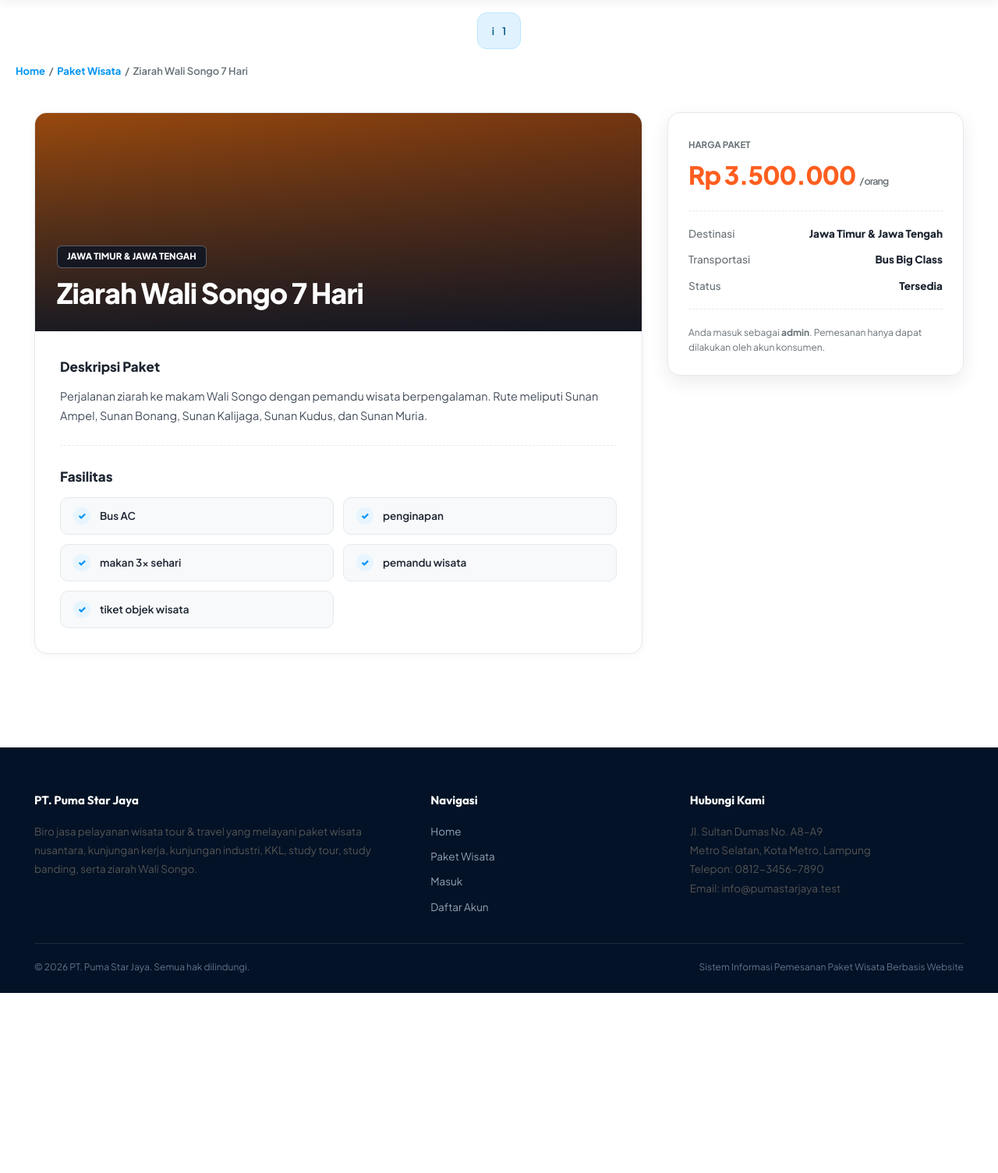
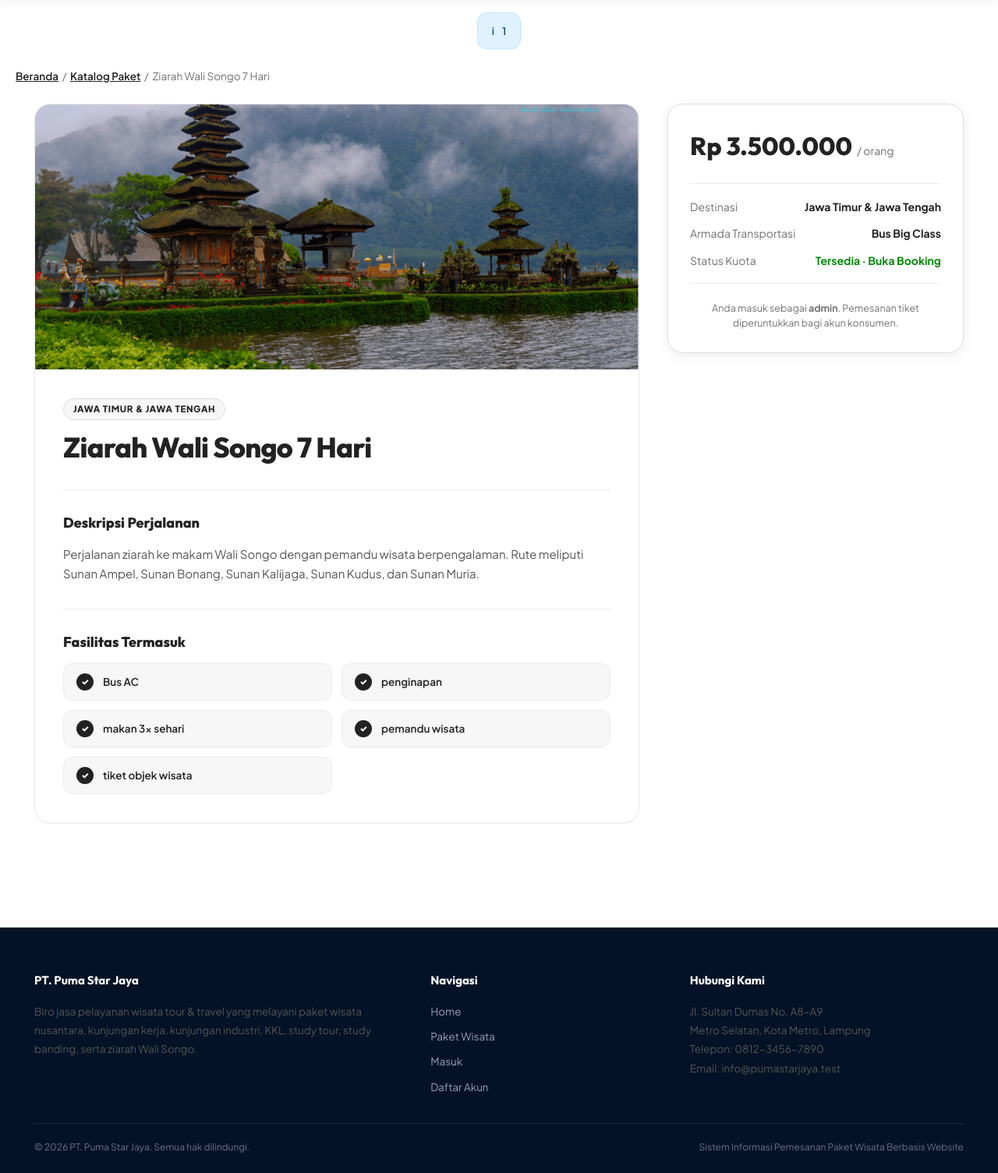
Before and after one commit to Ranggafebriawan02/sistempemesanan-tiketwisata, a Laravel app: page /paket-wisata/1 in a window 1280 px wide. Shown: the part 75-1580 px from the top of the page at 78% size. Before the commit the page ends 1349 px from the top, so only its background shows below. Run offline with Laravel 12, Linux system fonts and the light colour scheme; a user stored in the database is signed in; data comes from the database, SQL or seed files in the repository.

Commit message:
style: unify Scandinavian palette, fix Lihat Detail button visibility, and eliminate light blue chips

```diff
--- a/resources/views/paket/show.blade.php
+++ b/resources/views/paket/show.blade.php
@@ -4,146 +4,243 @@
 
 @push('styles')
 <style>
-    .breadcrumb { padding: 18px 0 0; font-size: 13px; color: #687176; font-weight: 600; }
-    .breadcrumb a { color: #0194f3; text-decoration: none; font-weight: 700; }
-    .breadcrumb a:hover { text-decoration: underline; }
-
-    .detail-grid { display: grid; grid-template-columns: 1fr 380px; gap: 32px; align-items: start; margin-top: 20px; }
-    .detail-main {
-        background: #fff; border: 1px solid #e5e9ed; border-radius: 16px; overflow: hidden;
-        box-shadow: 0 2px 12px rgba(3, 18, 38, 0.04);
+    .breadcrumb-clean {
+        padding: 24px 0 0;
+        font-size: 13.5px;
+        color: #717171;
     }
-    .detail-banner {
-        height: 280px; position: relative; display: flex; align-items: flex-end; padding: 28px;
-        color: #fff;
+    .breadcrumb-clean a {
+        color: #222222;
+        font-weight: 600;
+        text-decoration: underline;
     }
-    .detail-banner::after { content: ""; position: absolute; inset: 0; background: linear-gradient(180deg, rgba(3, 18, 38, .15) 0%, rgba(3, 18, 38, .85) 100%); }
-    .detail-banner .inner { position: relative; z-index: 1; }
-    .detail-banner .dest {
-        display: inline-block; font-size: 11.5px; font-weight: 800;
-        background: rgba(3, 18, 38, 0.7); backdrop-filter: blur(6px);
-        border: 1px solid rgba(255, 255, 255, .3);
-        padding: 4px 12px; border-radius: 6px; margin-bottom: 10px; text-transform: uppercase;
-    }
-    .detail-banner h1 { font-size: clamp(24px, 3vw, 36px); letter-spacing: -.025em; color: #fff; line-height: 1.2; font-weight: 800; }
-
-    .detail-content { padding: 32px; }
-    .detail-content h2 {
-        font-size: 17px; font-weight: 800; color: #1c2430; margin-bottom: 12px;
-        display: flex; align-items: center; gap: 8px;
-    }
-    .detail-content h2 svg { color: #0194f3; width: 20px; height: 20px; }
-    .detail-content p { font-size: 14.5px; color: #434d5b; line-height: 1.7; }
-    .detail-content hr { border: 0; border-top: 1px dashed #e5e9ed; margin: 26px 0; }
-
-    .fasilitas-list { list-style: none; display: grid; grid-template-columns: 1fr 1fr; gap: 12px; }
-    .fasilitas-list li {
-        display: flex; gap: 12px; align-items: center;
-        font-size: 13.5px; font-weight: 600; color: #1c2430;
-        background: #f7f9fa; border: 1px solid #e5e9ed;
-        padding: 12px 16px; border-radius: 10px;
-    }
-    .fasilitas-list .tick {
-        flex-shrink: 0; width: 22px; height: 22px; border-radius: 50%;
-        background: #e7f5ff; color: #0194f3;
-        display: grid; place-items: center;
-        font-size: 12px; font-weight: 900;
+    .breadcrumb-clean span {
+        color: #717171;
     }
 
-    .detail-side { position: sticky; top: 110px; }
-    .booking-card {
-        background: #fff; border: 1px solid #e5e9ed; border-radius: 16px;
-        padding: 26px; box-shadow: 0 8px 24px rgba(3, 18, 38, 0.08);
+    .detail-grid {
+        display: grid;
+        grid-template-columns: 1fr 380px;
+        gap: 36px;
+        align-items: start;
+        margin-top: 24px;
+        padding-bottom: 70px;
     }
-    .booking-card .label { font-size: 11.5px; font-weight: 700; color: #687176; text-transform: uppercase; }
-    .booking-card .big-price { font-size: 32px; font-weight: 900; color: #ff5e1f; letter-spacing: -.03em; margin-top: 2px; }
-    .booking-card .big-price small { font-size: 12.5px; color: #687176; font-weight: 600; }
-    .booking-card .meta { display: grid; gap: 12px; margin: 20px 0; padding: 18px 0; border-top: 1px dashed #e5e9ed; border-bottom: 1px dashed #e5e9ed; }
-    .booking-card .meta div { display: flex; justify-content: space-between; gap: 12px; font-size: 13.5px; }
-    .booking-card .meta span:first-child { color: #687176; font-weight: 500; }
-    .booking-card .meta span:last-child { font-weight: 800; color: #1c2430; text-align: right; }
-    .booking-card .note { font-size: 12px; color: #687176; margin-top: 14px; line-height: 1.6; }
+    .detail-main {
+        background: #ffffff;
+        border: 1px solid #ebebeb;
+        border-radius: 20px;
+        overflow: hidden;
+        box-shadow: var(--shadow-subtle);
+    }
+    .detail-photo {
+        height: 340px;
+        width: 100%;
+        object-fit: cover;
+        background: #ebebeb;
+    }
+    .detail-body {
+        padding: 36px;
+    }
+    .dest-pill {
+        display: inline-block;
+        font-size: 11.5px;
+        font-weight: 800;
+        background: #f7f7f7;
+        color: #222222;
+        border: 1px solid #dddddd;
+        padding: 4px 12px;
+        border-radius: var(--radius-full);
+        text-transform: uppercase;
+        letter-spacing: .06em;
+        margin-bottom: 12px;
+    }
+    .detail-body h1 {
+        font-family: 'Outfit', sans-serif;
+        font-size: clamp(26px, 3.2vw, 36px);
+        font-weight: 800;
+        color: #222222;
+        line-height: 1.25;
+        letter-spacing: -.02em;
+    }
+
+    .detail-section {
+        margin-top: 32px;
+        padding-top: 28px;
+        border-top: 1px solid #ebebeb;
+    }
+    .detail-section h2 {
+        font-family: 'Outfit', sans-serif;
+        font-size: 18px;
+        font-weight: 800;
+        color: #222222;
+        margin-bottom: 12px;
+    }
+    .detail-section p {
+        font-size: 15px;
+        color: #555555;
+        line-height: 1.7;
+    }
+
+    .fasilitas-clean {
+        list-style: none;
+        display: grid;
+        grid-template-columns: 1fr 1fr;
+        gap: 12px;
+    }
+    .fasilitas-clean li {
+        display: flex;
+        gap: 12px;
+        align-items: center;
+        background: #f7f7f7;
+        border: 1px solid #ebebeb;
+        padding: 12px 16px;
+        border-radius: 12px;
+        font-size: 13.5px;
+        font-weight: 600;
+        color: #222222;
+    }
+    .fasilitas-clean .tick {
+        width: 22px;
+        height: 22px;
+        background: #222222;
+        color: #ffffff;
+        border-radius: 50%;
+        display: grid;
+        place-items: center;
+        font-size: 11px;
+        font-weight: 900;
+        flex-shrink: 0;
+    }
+
+    /* Sticky Booking Card */
+    .detail-side {
+        position: sticky;
+        top: 96px;
+    }
+    .booking-card-clean {
+        background: #ffffff;
+        border: 1px solid #dddddd;
+        border-radius: 20px;
+        padding: 28px;
+        box-shadow: var(--shadow-card);
+    }
+    .price-top {
+        display: flex;
+        align-items: baseline;
+        gap: 6px;
+    }
+    .price-top .amount {
+        font-family: 'Outfit', sans-serif;
+        font-size: 32px;
+        font-weight: 800;
+        color: #222222;
+    }
+    .price-top .unit {
+        font-size: 14px;
+        color: #717171;
+    }
+
+    .booking-specs {
+        display: grid;
+        gap: 12px;
+        margin: 22px 0;
+        padding: 18px 0;
+        border-top: 1px solid #ebebeb;
+        border-bottom: 1px solid #ebebeb;
+    }
+    .spec-item {
+        display: flex;
+        justify-content: space-between;
+        font-size: 14px;
+    }
+    .spec-item span:first-child { color: #717171; }
+    .spec-item span:last-child { color: #222222; font-weight: 700; text-align: right; }
+
+    .note-clean {
+        font-size: 12.5px;
+        color: #717171;
+        margin-top: 14px;
+        line-height: 1.5;
+        text-align: center;
+    }
 
     @media (max-width: 980px) {
         .detail-grid { grid-template-columns: 1fr; }
         .detail-side { position: static; }
-        .fasilitas-list { grid-template-columns: 1fr; }
+        .fasilitas-clean { grid-template-columns: 1fr; }
     }
 </style>
 @endpush
 
 @section('content')
-    <div class="container breadcrumb">
-        <a href="{{ route('home') }}">Home</a> &nbsp;/&nbsp;
-        <a href="{{ route('paket.index') }}">Paket Wisata</a> &nbsp;/&nbsp;
+    <div class="container breadcrumb-clean">
+        <a href="{{ route('home') }}">Beranda</a> &nbsp;/&nbsp;
+        <a href="{{ route('paket.index') }}">Katalog Paket</a> &nbsp;/&nbsp;
         <span>{{ $paket->judul }}</span>
     </div>
 
-    <section class="page-section" style="padding-top:22px;">
-        <div class="container detail-grid">
+    <section class="container detail-grid">
         <div class="detail-main">
-                @php
-                    $gradients = [
-                        'linear-gradient(135deg, #0f766e, #134e4a)',
-                        'linear-gradient(135deg, #b45309, #78350f)',
-                        'linear-gradient(135deg, #1d4ed8, #1e3a8a)',
-                        'linear-gradient(135deg, #be185d, #831843)',
-                        'linear-gradient(135deg, #047857, #064e3b)',
-                        'linear-gradient(135deg, #7c3aed, #4c1d95)',
-                    ];
-                    $bannerStyle = $paket->foto
-                        ? "background-image: linear-gradient(180deg, rgba(8,33,31,.1), rgba(8,33,31,.75)), url('".$paket->foto_url."'); background-size: cover; background-position: center;"
-                        : 'background: '.$gradients[$paket->id % count($gradients)].';';
-                @endphp
-                <div class="detail-banner" style="{{ $bannerStyle }}">
-                    <div class="inner">
-                        <span class="dest">{{ $paket->destinasi }}</span>
+            <img src="{{ $paket->foto_url ?? asset('images/galeri/bali.webp') }}" alt="{{ $paket->judul }}" class="detail-photo">
+
+            <div class="detail-body">
+                <span class="dest-pill">{{ $paket->destinasi }}</span>
                 <h1>{{ $paket->judul }}</h1>
-                    </div>
+
+                <div class="detail-section">
+                    <h2>Deskripsi Perjalanan</h2>
+                    <p>{{ $paket->deskripsi }}</p>
                 </div>
 
-                <div class="detail-content">
-                    <h2>Deskripsi Paket</h2>
-                    <p>{{ $paket->deskripsi }}</p>
-
-                    <hr>
-
-                    <h2>Fasilitas</h2>
-                    <ul class="fasilitas-list">
+                <div class="detail-section">
+                    <h2>Fasilitas Termasuk</h2>
+                    <ul class="fasilitas-clean">
                         @foreach (array_filter(array_map('trim', explode(',', $paket->fasilitas))) as $fasilitas)
-                            <li><span class="tick">&#10003;</span><span>{{ $fasilitas }}</span></li>
+                            <li>
+                                <span class="tick">&#10003;</span>
+                                <span>{{ $fasilitas }}</span>
+                            </li>
                         @endforeach
                     </ul>
                 </div>
             </div>
+        </div>
 
         <aside class="detail-side">
-                <div class="booking-card">
-                    <span class="label">Harga paket</span>
-                    <div class="big-price">
-                        Rp {{ number_format((float) $paket->harga, 0, ',', '.') }}
-                        <small>/ orang</small>
+            <div class="booking-card-clean">
+                <div class="price-top">
+                    <span class="amount">Rp {{ number_format((float) $paket->harga, 0, ',', '.') }}</span>
+                    <span class="unit">/ orang</span>
                 </div>
 
-                    <div class="meta">
-                        <div><span>Destinasi</span><span>{{ $paket->destinasi }}</span></div>
-                        <div><span>Transportasi</span><span>{{ $paket->bus ?: 'Menyesuaikan' }}</span></div>
-                        <div><span>Status</span><span>Tersedia</span></div>
+                <div class="booking-specs">
+                    <div class="spec-item">
+                        <span>Destinasi</span>
+                        <span>{{ $paket->destinasi }}</span>
+                    </div>
+                    <div class="spec-item">
+                        <span>Armada Transportasi</span>
+                        <span>{{ $paket->bus ?: 'Bus Pariwisata AC' }}</span>
+                    </div>
+                    <div class="spec-item">
+                        <span>Status Kuota</span>
+                        <span style="color:#008a05;">Tersedia &middot; Buka Booking</span>
+                    </div>
                 </div>
 
                 @guest
                     <a href="{{ route('login') }}" class="btn btn-primary btn-block">Masuk untuk Memesan</a>
-                        <p class="note">Belum punya akun? <a href="{{ route('register') }}" style="color:var(--teal-700);font-weight:700;">Daftar gratis</a> terlebih dahulu.</p>
+                    <p class="note-clean">Belum memiliki akun? <a href="{{ route('register') }}" style="color:#222;font-weight:700;text-decoration:underline;">Daftar gratis</a></p>
                 @else
                     @if (auth()->user()->isKonsumen())
-                            <a href="{{ route('konsumen.pemesanan.create', $paket) }}" class="btn btn-primary btn-block">Pesan Sekarang</a>
-                            <p class="note">Isi data perjalanan, lalu unggah bukti pembayaran pada langkah berikutnya.</p>
+                        <a href="{{ route('konsumen.pemesanan.create', $paket) }}" class="btn btn-primary btn-block">Pesan Paket Sekarang</a>
+                        <p class="note-clean">Pemesanan online instan dengan konfirmasi kuitansi resmi.</p>
                     @else
-                            <p class="note">Anda masuk sebagai <strong>{{ auth()->user()->level }}</strong>. Pemesanan hanya dapat dilakukan oleh akun konsumen.</p>
+                        <p class="note-clean">Anda masuk sebagai <strong>{{ auth()->user()->level }}</strong>. Pemesanan tiket diperuntukkan bagi akun konsumen.</p>
                     @endif
                 @endguest
             </div>
         </aside>
-        </div>
     </section>
 @endsection
```
Also changed, not shown: resources/views/paket/index.blade.php (+120 -83 lines). Lines whose indentation alone changed are shown as unchanged.
